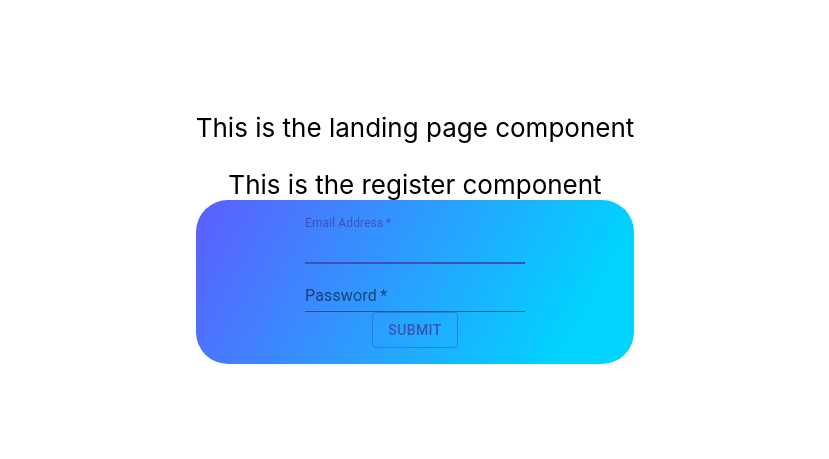
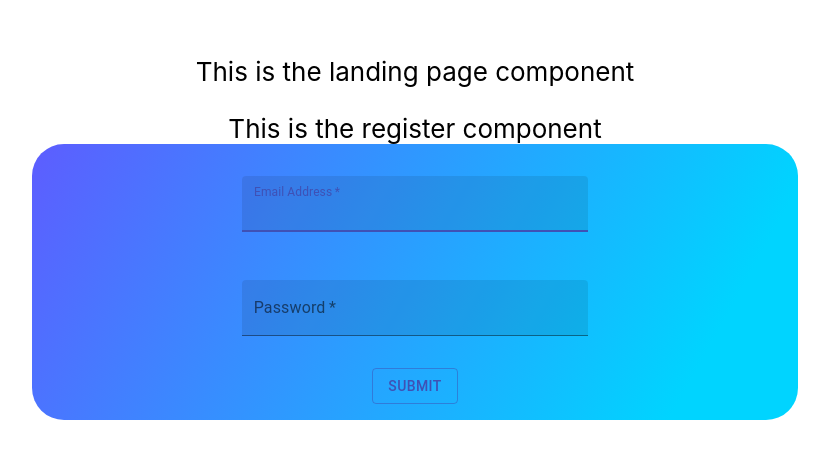
Before and after one commit to chris-huynh/conference-registration, a React (Create React App) app: page /landing in a window 1280 px wide. Shown: the part 175-634 px from the top of the page, without its empty margins (225-1054 px from the left). Built offline with nearby package versions, Linux system fonts and the light colour scheme.

Commit message:
Add Grid layout to registration form

```diff
--- a/src/pages/SignUpPage.js
+++ b/src/pages/SignUpPage.js
@@ -3,20 +3,31 @@ import Button from '@material-ui/core/Button';
 import TextField from "@material-ui/core/TextField";
 import {Container} from "@material-ui/core";
 
+import Grid from "@material-ui/core/Grid";
 import '../styles/SignUpPage.css'
 
 const SignUpPage = () => {
     return (
         <div>
             This is the register component
-      <Container maxWidth="md">
-        <TextField autoFocus="true" required="true" label="Email Address" autoComplete="true"/>
-        <br/>
-        <TextField required="true" label="Password" type="password"/>
-        <br/>
+            <Container maxWidth='md'>
+                <Grid container spacing={3}>
+                    <Grid item xs={3} />
+                    <Grid item xs={6}>
+                        <TextField variant="filled" autoFocus="true" required="true" label="Email Address" autoComplete="true" margin="normal" fullWidth/>
+                    </Grid>
+                    <Grid item xs={3} />
+                    <Grid item xs={3} />
+                    <Grid item xs={6}>
+                        <TextField variant="filled" required="true" label="Password" type="password" margin="normal" fullWidth/>
+                    </Grid>
+                    <Grid item xs={3} />
+                    <Grid item xs={12}>
                         <Button variant="outlined" color="primary">
                             Submit
                         </Button>
+                    </Grid>
+                </Grid>
             </Container>
         </div>)
 };
```
Lines whose indentation alone changed are shown as unchanged.
